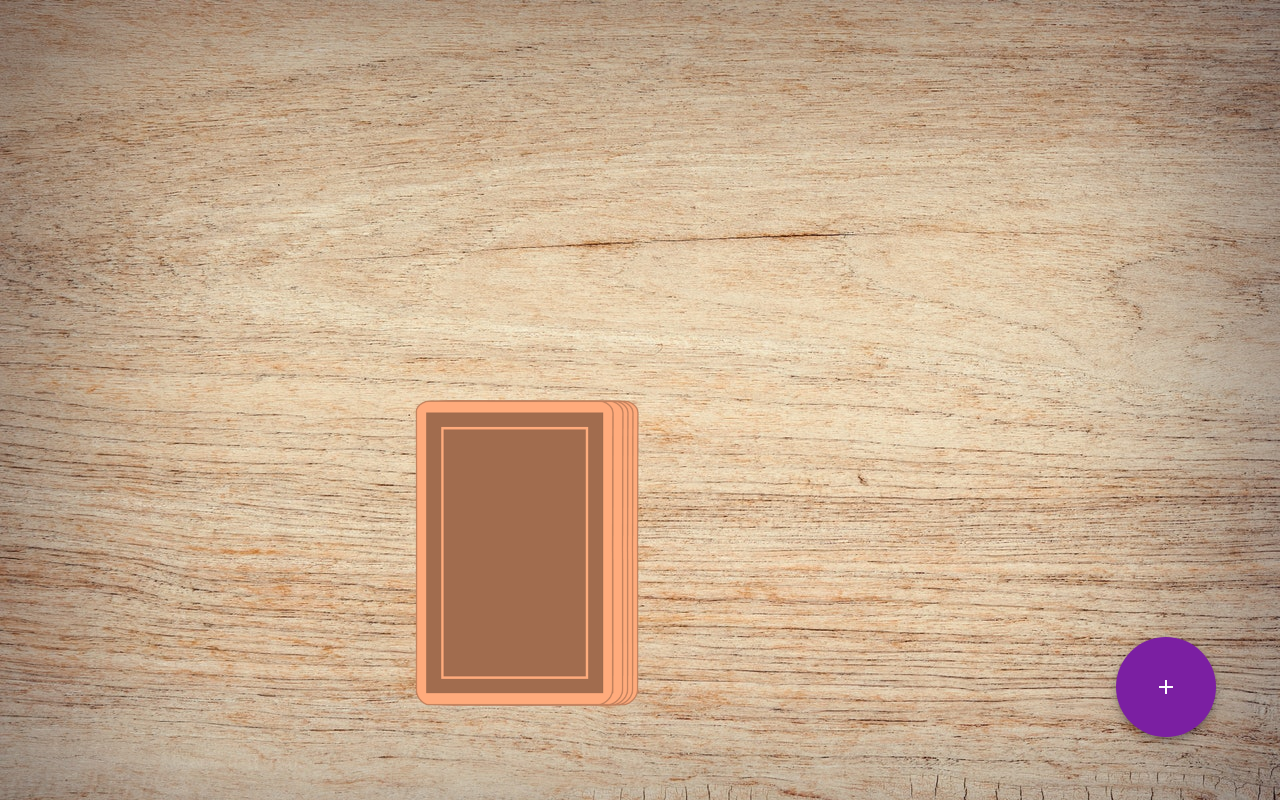
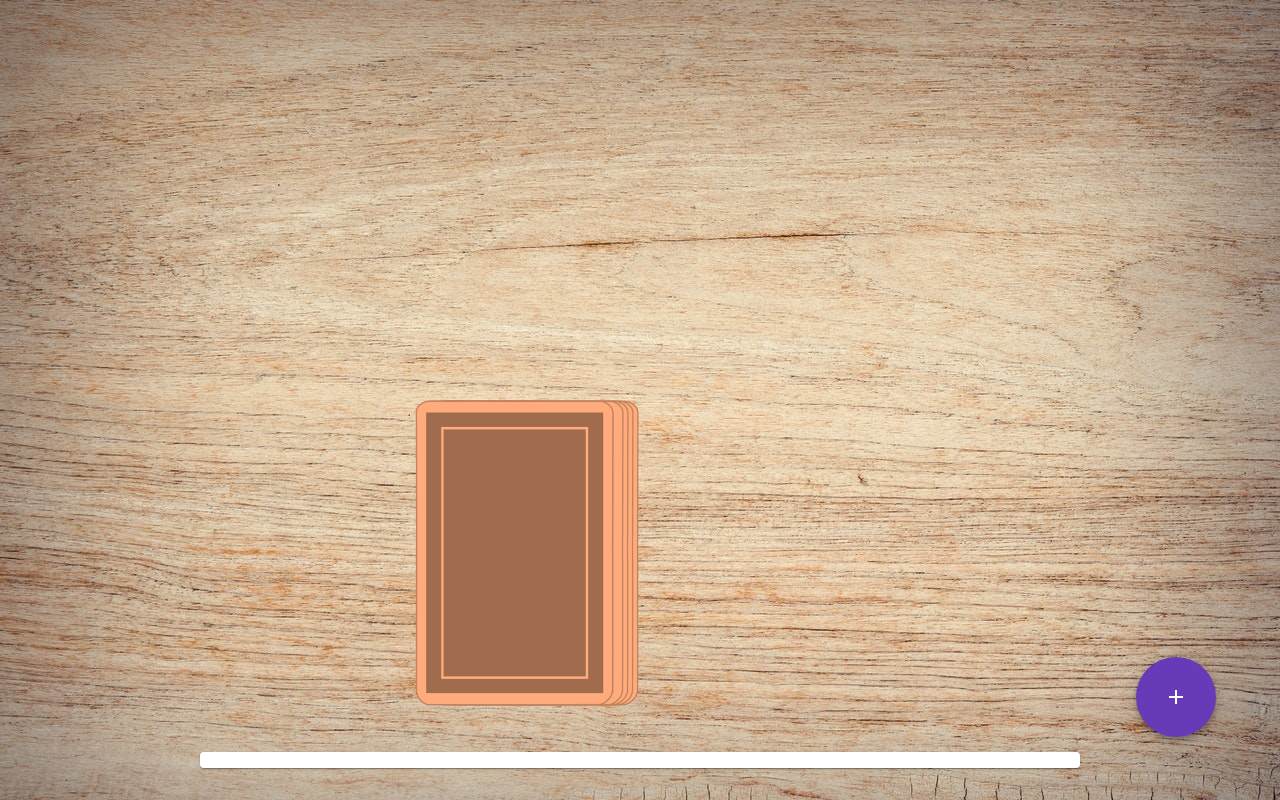
Before and after one commit to Zwogli/RingOfFire, an Angular app: page /game in a window 1280 px wide. Built offline with nearby package versions, Linux system fonts and the light colour scheme.

Commit message:
add description container

```diff
--- a/angular.json
+++ b/angular.json
@@ -30,7 +30,7 @@
               "src/assets"
             ],
             "styles": [
-              "@angular/material/prebuilt-themes/purple-green.css",
+              "@angular/material/prebuilt-themes/deeppurple-amber.css",
               "src/styles.scss"
             ],
             "scripts": []
@@ -94,7 +94,7 @@
               "src/assets"
             ],
             "styles": [
-              "@angular/material/prebuilt-themes/purple-green.css",
+              "@angular/material/prebuilt-themes/deeppurple-amber.css",
               "src/styles.scss"
             ],
             "scripts": []
--- a/src/app/app.module.ts
+++ b/src/app/app.module.ts
@@ -14,6 +14,8 @@
 import { MatInputModule } from '@angular/material/input';
 import { MatFormFieldModule } from '@angular/material/form-field';
 import { FormsModule } from '@angular/forms';
+import { GameInfoComponent } from './game-info/game-info.component';
+import {MatCardModule} from '@angular/material/card';
 
 @NgModule({
   declarations: [
@@ -22,6 +24,7 @@
     GameComponent,
     PlayerComponent,
     DialogAddPlayerComponent,
+    GameInfoComponent,
   ],
   imports: [
     BrowserModule,
@@ -32,6 +35,7 @@
     MatInputModule,
     MatFormFieldModule,
     FormsModule,
+    MatCardModule,
     BrowserAnimationsModule,
   ],
   providers: [],
--- /dev/null
+++ b/src/app/game-info/game-info.component.html
@@ -0,0 +1,4 @@
+<mat-card>
+  <mat-card-title>{{ title }}</mat-card-title>
+  <mat-card-content>{{ description }}</mat-card-content>
+</mat-card>
--- /dev/null
+++ b/src/app/game-info/game-info.component.ts
@@ -0,0 +1,40 @@
+import { Component, Input } from '@angular/core';
+
+@Component({
+  selector: 'app-game-info',
+  templateUrl: './game-info.component.html',
+  styleUrls: ['./game-info.component.scss']
+})
+export class GameInfoComponent {
+  cardAction = [
+    { title: 'Waterfall', description: 'Everyone has to start drinking at the same time. As soon as player 1 stops drinking, player 2 may stop drinking. Player 3 may stop as soon as player 2 stops drinking, and so on.' },
+    { title: 'You', description: 'You decide who drinks' },
+    { title: 'Me', description: 'Congrats! Drink a shot!' },
+    { title: 'Category', description: 'Come up with a category (e.g. Colors). Each player must enumerate one item from the category.' },
+    { title: 'Bust a jive', description: 'Player 1 makes a dance move. Player 2 repeats the dance move and adds a second one. ' },
+    { title: 'Chicks', description: 'All girls drink.' },
+    { title: 'Heaven', description: 'Put your hands up! The last player drinks!' },
+    { title: 'Mate', description: 'Pick a mate. Your mate must always drink when you drink and the other way around.' },
+    { title: 'Thumbmaster', description: '' },
+    { title: 'Men', description: 'All men drink.' },
+    { title: 'Quizmaster', description: '' },
+    { title: 'Never have i ever...', description: 'Say something you nnever did. Everyone who did it has to drink.' },
+    { title: 'Rule', description: 'Make a rule. Everyone needs to drink when he breaks the rule.' },
+  ];
+  title: string = '';
+  description: string = '';
+  @Input() card: string;
+
+  /**
+   * void = just execute, return nothing
+   * split('_') = creates an array with 2 strings e.g. ['spade', '12']
+   */
+  ngOnChanges(): void{
+    if (this.card) {
+      console.log('current card: ', this.card);
+      let cardNumber = +this.card.split('_')[1];
+      this.title = this.cardAction[cardNumber - 1].title;
+      this.description = this.cardAction[cardNumber - 1].description;
+    }
+  }
+}
--- a/src/app/game/game.component.html
+++ b/src/app/game/game.component.html
@@ -59,6 +59,8 @@
   </div>
 </div>
 
+<app-game-info [card]="currentCard" class="pin-bottom"></app-game-info>
+
 <button (click)="openDialog()" mat-fab color="primary" class="btn-add">
   <mat-icon>add</mat-icon>
 </button>
--- a/src/app/game/game.component.scss
+++ b/src/app/game/game.component.scss
@@ -4,12 +4,19 @@
 }
 
 .btn-add{
-  width: 100px;
-  height: 100px;
+  width: 80px;
+  height: 80px;
   position: absolute;
   right: 64px;
   bottom: 63px;
 
+}
+
+.pin-bottom{
+  position: absolute;
+  bottom: 32px;
+  left: 200px;
+  right: 200px;
 }
 
 .field{
--- a/src/app/game/game.component.ts
+++ b/src/app/game/game.component.ts
@@ -32,7 +32,6 @@
 
       setTimeout(() => {
         this.game.playedCard.push(this.currentCard);
-        console.log('New Card: ' + this.currentCard);
         this.pickCardAnimation = false;
       }, 1000);
     }
```
Also changed, not shown: src/app/game-info/game-info.component.scss (added), 1 other file (tests, documents, lock files or other folders).
